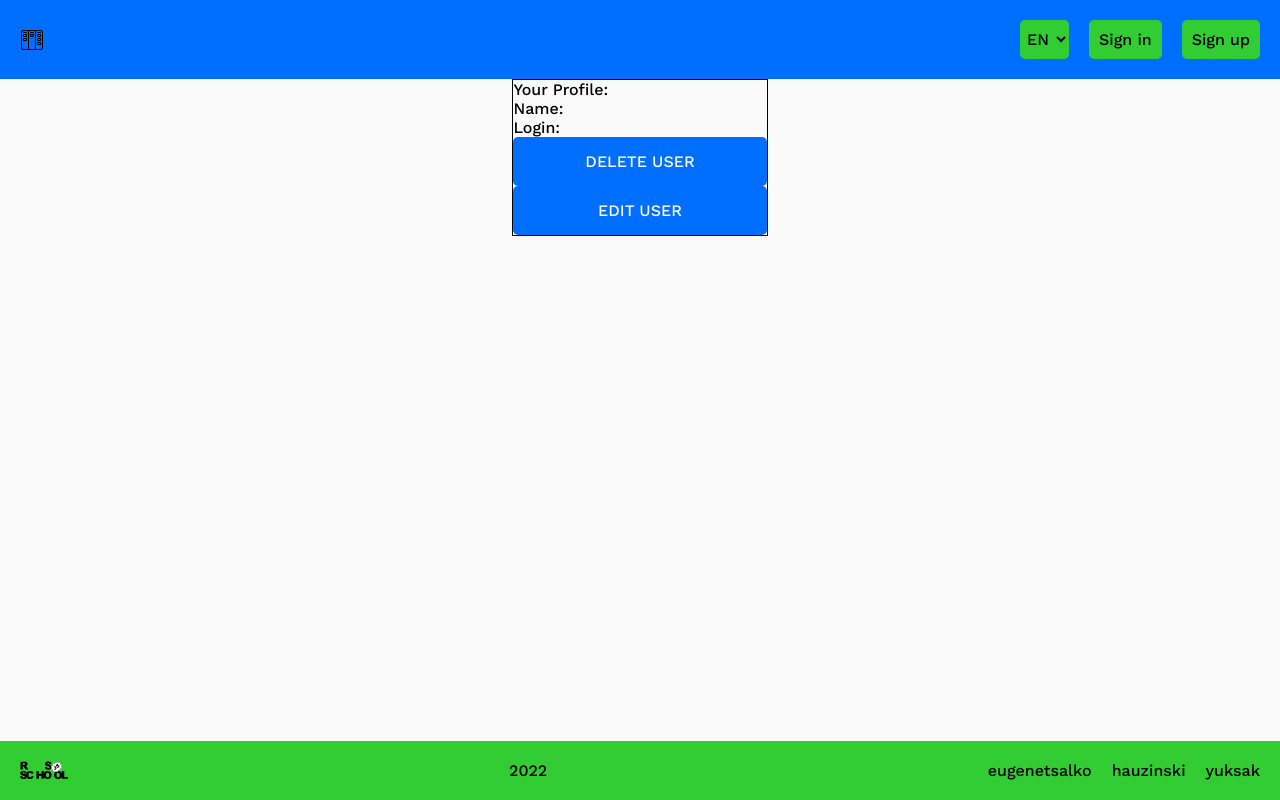
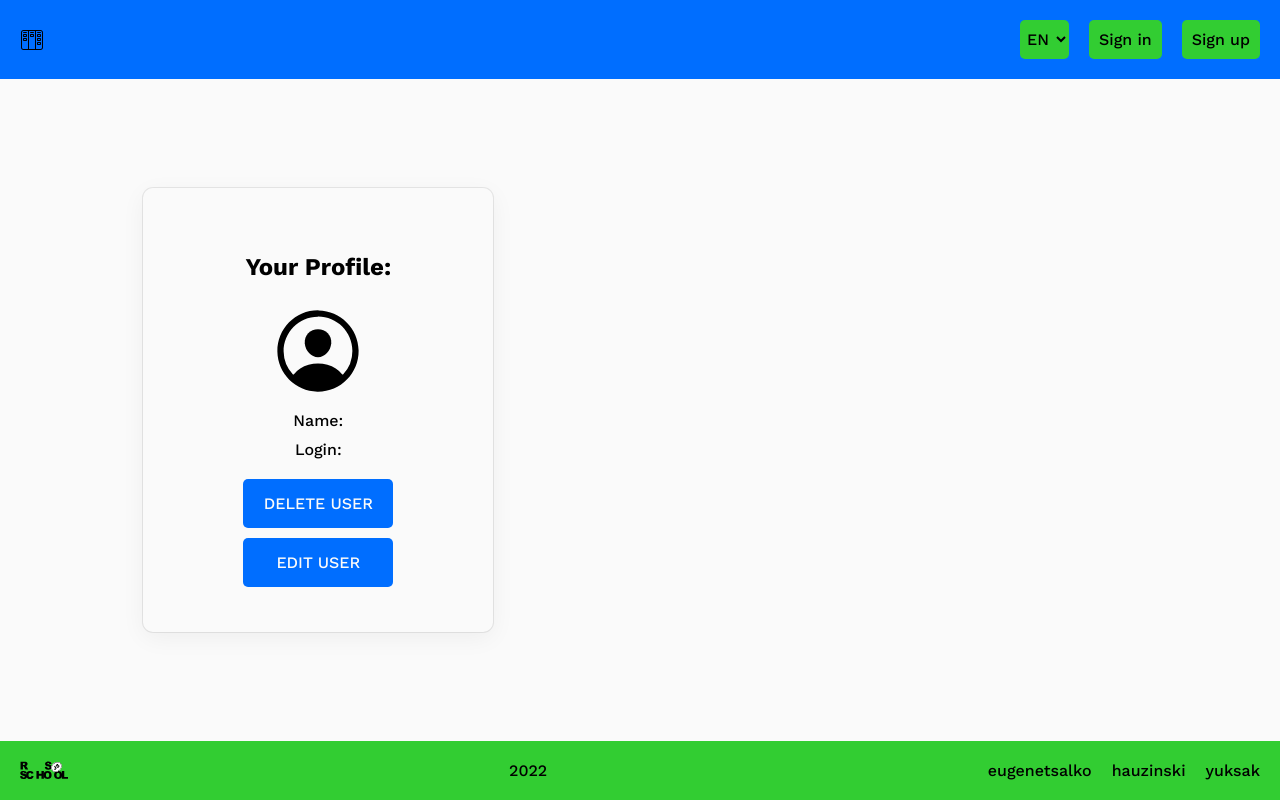
Before and after one commit to EugeneTsalko/project-management-app, a React (Create React App) app: page /profile in a window 1280 px wide. Built offline with nearby package versions, Linux system fonts and the light colour scheme; no server answers; sample sign-in values are in the browser's storage.

Commit message:
refactor: add some style; fix;

```diff
--- a/src/api/users/index.ts
+++ b/src/api/users/index.ts
@@ -1,3 +1,4 @@
+import { createAsyncThunk } from '@reduxjs/toolkit';
 import API from 'api/base';
 import toast from 'react-hot-toast';
 import { UserParams } from './index.types';
@@ -18,20 +19,22 @@ export const deleteUser = async (id: string) => {
   }
 };
 
-export const updateUser = async ({ id, name, login, password }: UserParams) => {
-  try {
-    const response = await API.put(`/users/${id}`, { name, login, password });
+export const updateUser = createAsyncThunk(
+  '/users/update',
+  async ({ id, name, login, password }: UserParams, thunkApi) => {
+    try {
+      const response = await API.put(`/users/${id}`, { name, login, password });
 
-    if (response.status === 404) {
-      toast.error(response.data.message);
-
-      return null;
+      if (response.status === 404) {
+        return thunkApi.rejectWithValue({
+          message: response.data.message,
+        });
+      }
+      return response.data;
+    } catch (err) {
+      return thunkApi.rejectWithValue({
+        message: (err as Error).message,
+      });
     }
-
-    return response.data;
-  } catch {
-    toast.error('Failed to update user');
-
-    return null;
   }
-};
+);
--- a/src/pages/ProfilePage/ProfilePage.module.scss
+++ b/src/pages/ProfilePage/ProfilePage.module.scss
@@ -1,6 +1,50 @@
+@use '../../styles/variables.scss' as var;
+
 .profilePage {
-  border: 1px solid black;
+  display: flex;
+  justify-content: space-evenly;
+  align-items: center;
+  width: 100%;
+  flex: 1 1 auto;
+  flex-wrap: wrap;
+}
+
+.profile {
+  padding: 45px;
+  border-radius: var.$modal-window-border-radius;
+  max-width: 350px;
+  width: 100%;
+  box-shadow: rgb(0 0 0 / 5%) 0px 6px 24px 0px, rgb(0 0 0 / 8%) 0px 0px 0px 1px;
+  display: flex;
+  flex-direction: column;
+  align-items: center;
+
+  p {
+    padding-top: 10px;
+
+    span {
+      font-weight: 700;
+    }
+  }
+
+  svg {
+    width: 100px;
+    height: 100px;
+  }
+
+  &Buttons {
+    padding-top: 20px;
+    width: 150px;
+    display: flex;
+    flex-direction: column;
+    gap: 10px;
+  }
+}
+
+.editSection {
   display: flex;
   justify-content: center;
-  align-items: center;
+  padding: 50px;
+  max-width: 500px;
+  width: 100%;
 }
--- a/src/pages/ProfilePage/ProfilePage.tsx
+++ b/src/pages/ProfilePage/ProfilePage.tsx
@@ -3,13 +3,14 @@ import { Authorization } from 'components/Authorization/Authorization';
 import { AuthorizationType } from 'components/Authorization/Authorization.types';
 import { Button } from 'components/Button/Button';
 import { ModalWindow } from 'components/ModalWindow/ModalWindow';
-import React, { useEffect, useState } from 'react';
+import React, { useState } from 'react';
 import toast from 'react-hot-toast';
 import { useNavigate } from 'react-router-dom';
 import { useAppDispatch, useAppSelector } from 'store/hooks';
 import { signOutUser } from 'store/slices/userSlice';
 import styles from './ProfilePage.module.scss';
 import { EditedUserParams } from './ProfilePage.types';
+import { IoPersonCircleOutline } from 'react-icons/io5';
 
 export const ProfilePage = () => {
   const { user } = useAppSelector((state) => state.user);
@@ -19,16 +20,15 @@ export const ProfilePage = () => {
   const navigate = useNavigate();
   const dispatch = useAppDispatch();
 
-  console.log('user: ', user);
-
   const handleEdit = async ({ name, login, password }: EditedUserParams) => {
     const id = user!.id;
-    const response = updateUser({ id, name, login, password });
+    const response = dispatch(updateUser({ id, name, login, password }));
     await toast.promise(response, {
       loading: 'Updating...',
       success: 'Your profile has been updated!',
       error: 'Something went wrong...',
     });
+    setEditUser(false);
   };
 
   const handleDelete = async () => {
@@ -43,6 +43,7 @@ export const ProfilePage = () => {
     window.localStorage.removeItem('token');
     navigate('/');
   };
+
   const confirmationActions = {
     confirmAction: () => handleDelete(),
     closeWindow: () => setDeleteUserModal(false),
@@ -56,19 +57,23 @@ export const ProfilePage = () => {
         </ModalWindow>
       )}
 
-      <section>
-        <p>Your Profile:</p>
-        <img></img>
-        <p>Name: {user?.name}</p>
-        <p>Login: {user?.login}</p>
-        <Button text="Delete user" type="button" style="form" onClick={() => setDeleteUserModal(true)} />
-        <Button text="Edit user" type="button" style="form" onClick={() => setEditUser(!editUser)} />
+      <section className={styles.profile}>
+        <h1>Your Profile:</h1>
+        <IoPersonCircleOutline />
+        <p>
+          Name: <span>{user?.name}</span>
+        </p>
+        <p>
+          Login: <span> {user?.login}</span>
+        </p>
+        <div className={styles.profileButtons}>
+          <Button text="Delete user" type="button" style="form" onClick={() => setDeleteUserModal(true)} />
+          <Button text="Edit user" type="button" style="form" onClick={() => setEditUser(!editUser)} />
+        </div>
       </section>
-      {editUser && (
-        <section>
-          <Authorization type={AuthorizationType.edit} onChange={(data) => handleEdit(data)} />
-        </section>
-      )}
+      <section className={styles.editSection}>
+        {editUser && <Authorization type={AuthorizationType.edit} onChange={(data) => handleEdit(data)} />}
+      </section>
     </main>
   );
 };
--- a/src/store/slices/userSlice.ts
+++ b/src/store/slices/userSlice.ts
@@ -1,5 +1,5 @@
 import { createSlice } from '@reduxjs/toolkit';
-import { isUserAuth, signInUser, signUpUser } from 'api';
+import { isUserAuth, signInUser, signUpUser, updateUser } from 'api';
 import { UserState } from './userSlice.types';
 
 const initialState: UserState = {
@@ -52,6 +52,18 @@ const userSlice = createSlice({
       .addCase(isUserAuth.rejected, (state) => {
         state.status = 'Rejected';
       });
+
+    builder
+      .addCase(updateUser.pending, (state) => {
+        state.status = 'Pending';
+      })
+      .addCase(updateUser.fulfilled, (state, action) => {
+        state.user = action.payload;
+        state.status = 'Fulfilled';
+      })
+      .addCase(updateUser.rejected, (state) => {
+        state.status = 'Rejected';
+      });
   },
 });
 
```
